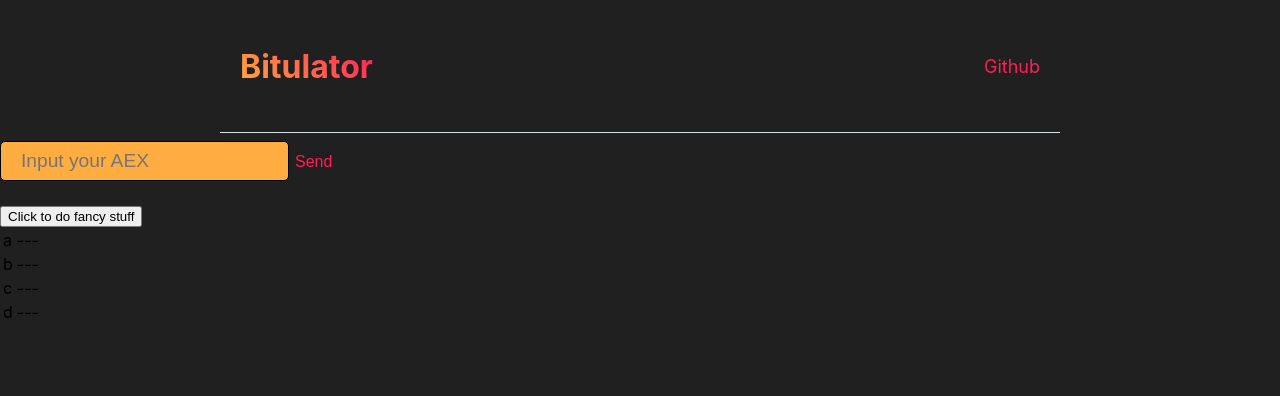
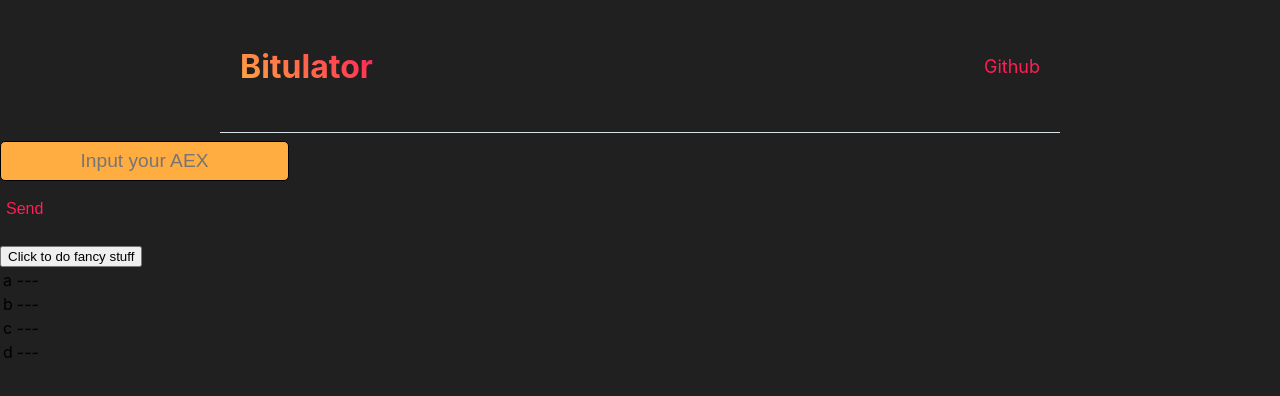
Before and after one commit to KavinSatheeskumar/bitulator, a React (Create React App) app in the folder frontend/: page / in a window 1280 px wide. Shown: the top 396 px of the page. Built offline with nearby package versions, Linux system fonts and the light colour scheme.

Commit message:
Update App.css

```diff
--- a/frontend/src/App.css
+++ b/frontend/src/App.css
@@ -3,8 +3,7 @@ html {
 }
 
 .input {
-  margin: auto;
-  display: block;
+
 }
 
 .input input {
@@ -17,6 +16,10 @@ html {
   height: 40px;
   border-radius: 5px;
   border: 1px black solid;
+  text-align: center;
+  display: flex;
+  flex: 2;
+  justify-content: center
 }
 
 .input button {
```
